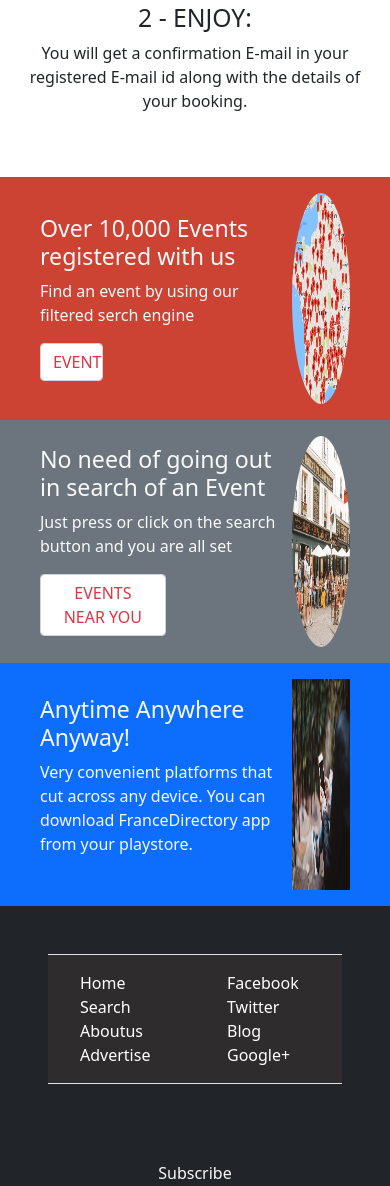
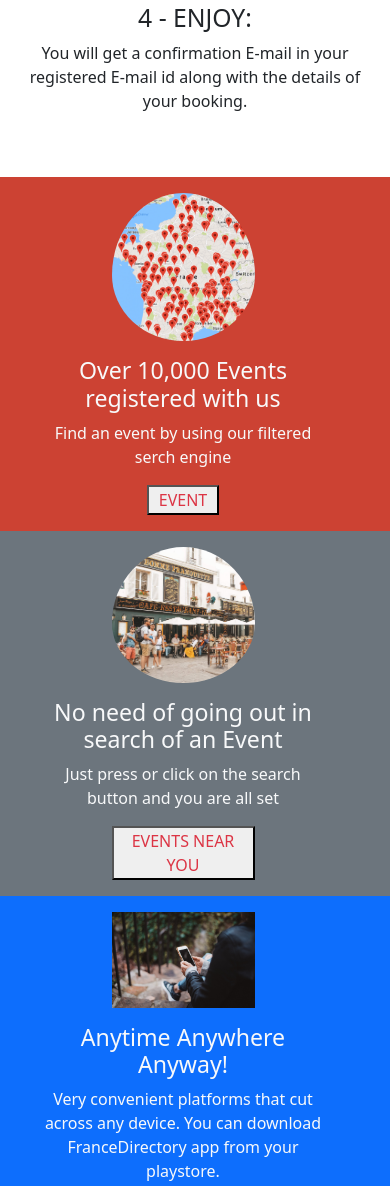
Before and after one commit to Vagyasri/Events-Directory, a website: page index.html in a window 390 px wide. Shown: the part 2255-3441 px from the top of the page. Drawn offline with nearby package versions, Linux system fonts and the light colour scheme.

Commit message:
Make the Article responsive for all the three screens

```diff
--- a/index.html
+++ b/index.html
@@ -71,12 +71,12 @@
             <div class="row text-center">
               <div class="col-sm-12 col-lg-6 px-5">
                 <img src="Image/booking.jpg" class="search-img mt-4 mb-5" alt="">
-               <h2> 1 - REGISTER: </h2>
+               <h2> 3 - REGISTER: </h2>
                <p>Register for the event you want to be part of. Click on the REGISTER button to get the registration form.</p>
               </div>
               <div class="col-sm-12 col-lg-6">
                <img src="Image/enjoy.jpg" class="search-img mt-4 mb-5" alt="">
-               <h2> 2 - ENJOY: </h2>
+               <h2> 4 - ENJOY: </h2>
                <p>You will get a confirmation E-mail in your registered E-mail id along with the details of your booking.</p>
              </div>
             </div>
@@ -84,40 +84,40 @@
       </section>
       <!-- Red Article  -->
       <article class="header-bg mt-5 p-3 px-4">
-          <div class="d-flex align-items-center w-100 justify-content-between px-3">
-          <div class="text-light">
+          <div class="d-block d-lg-flex row align-items-center w-100 justify-content-between px-3 text-center text-lg-start">
+            <div class="d-block order-1 order-md-2 d-lg-flex col-12 col-lg-6 justify-content-end">
+              <img src="Image/map.jpg" alt="" class="rounded-circle w-50 pb-3 pb-lg-none">
+            </div>
+          <div class="text-light col-12 col-lg-6">
           <h3>Over 10,000 Events registered with us</h3>
           <p>Find an event by using our filtered serch engine</p>
-          <button type="submit" class="text-danger form-control w-25">EVENT</button>
+          <button type="submit" class="text-danger w-25">EVENT</button>
           </div>
-          <div class="d-flex justify-content-end">
-          <img src="Image/map.jpg" alt="" class="rounded-circle article-img">
-        </div>
         </div>
       </article>
       <!-- Gray Section  -->
       <article class="bg-secondary p-3 px-4">
-        <div class="d-flex align-items-center w-100 justify-content-between px-3">
-        <div class="text-light">
-        <h3>No need of going out in search of an Event</h3>
-        <p>Just press or click on the search button and you are all set</p>
-        <button type="submit" class="text-danger form-control w-50">EVENTS NEAR YOU</button>
+        <div class="d-block d-lg-flex row align-items-center w-100 justify-content-between px-3 text-center text-lg-start">
+          <div class="d-block order-1 order-md-2 d-lg-flex col-12 col-lg-6 justify-content-end">
+            <img src="Image/oneplace.jpg" alt="" class="rounded-circle w-50 pb-3 pb-lg-none">
+          </div>
+        <div class="text-light col-12 col-lg-6">
+          <h3>No need of going out in search of an Event</h3>
+          <p>Just press or click on the search button and you are all set</p>
+        <button type="submit" class="text-danger w-50">EVENTS NEAR YOU</button>
         </div>
-        <div class="d-flex justify-content-end">
-        <img src="Image/oneplace.jpg" alt="" class="rounded-circle article-img">
-      </div>
       </div>
       </article>
       <!-- Sky Section  -->
       <article class="bg-primary p-3 px-4">
-        <div class="d-flex align-items-center w-100 justify-content-between px-3">
-        <div class="text-light">
-        <h3>Anytime Anywhere Anyway!</h3>
+        <div class="d-block d-lg-flex row align-items-center w-100 justify-content-between px-3 text-center text-lg-start">
+          <div class="d-block order-1 order-md-2 d-lg-flex col-12 col-lg-6 justify-content-end">
+            <img src="Image/playstore.jpg" alt="" class="w-50 pb-3 pb-lg-none">
+          </div>
+        <div class="text-light col-12 col-lg-6">
+          <h3>Anytime Anywhere Anyway!</h3>
         <p>Very convenient platforms that cut across any device. You can download FranceDirectory app from your playstore. </p>
         </div>
-        <div class="d-flex justify-content-end">
-        <img src="Image/playstore.jpg" alt="" class="article-img">
-      </div>
       </div>
       </article>
       <footer class="bg-dark overflow-hidden">
--- a/style.css
+++ b/style.css
@@ -38,9 +38,8 @@ li a {
   width: 90px;
 }
 
-.article-img {
-  width: 15vw;
-  height: 25vh;
+.sky{
+  height: 20%;
 }
 
 .footer {
```
